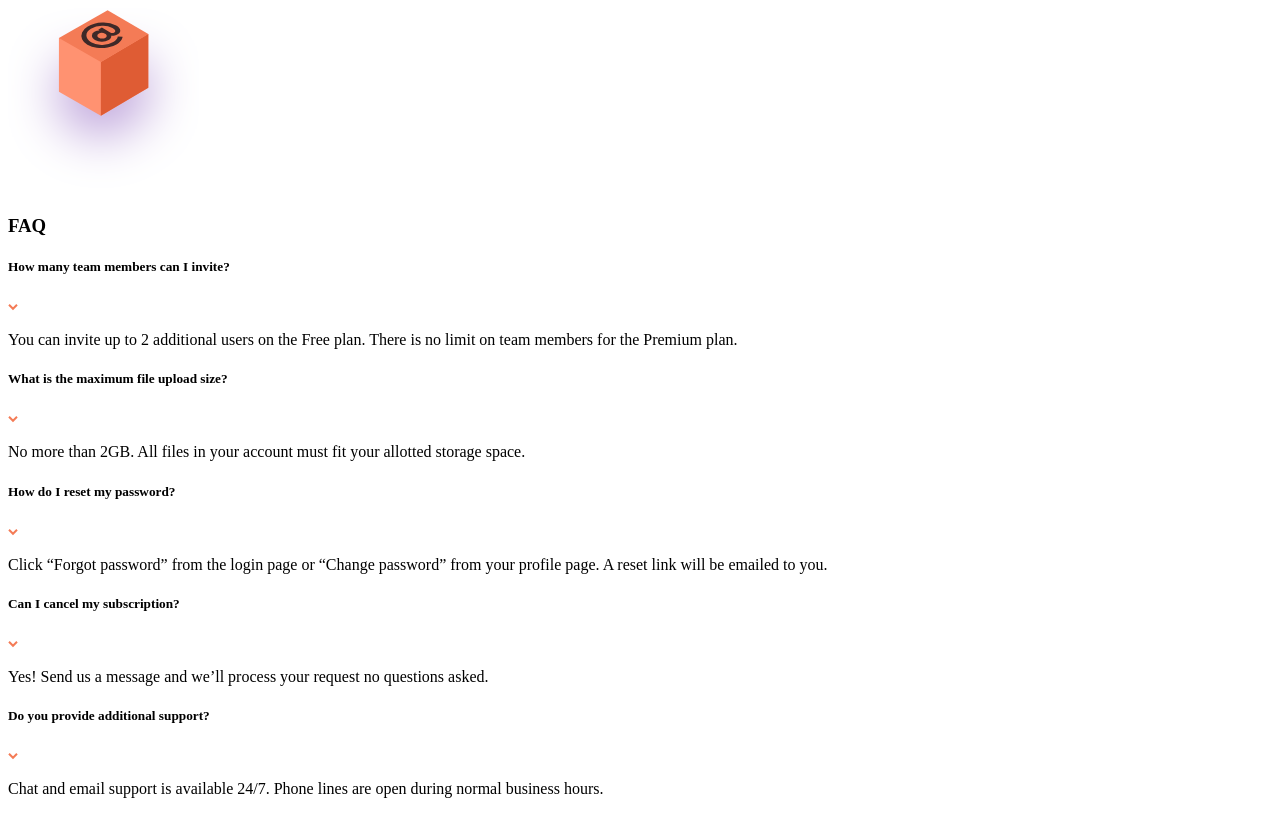
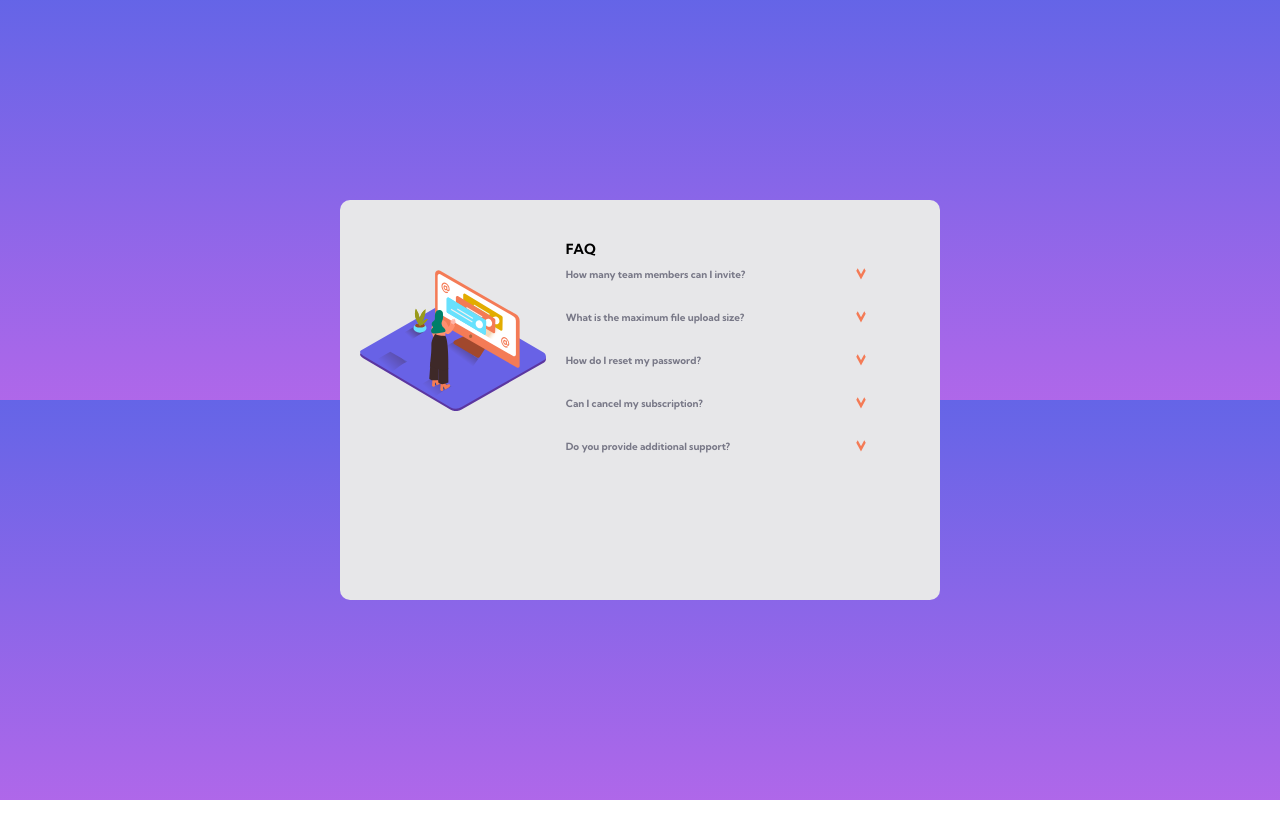
Before and after one commit to guliye91/FAQ-accordion-card, a plain HTML site: page index.html in a window 1280 px wide. Drawn offline with Linux system fonts and the light colour scheme.

Commit message:
updated css required

```diff
--- a/index.html
+++ b/index.html
@@ -4,14 +4,13 @@
   <meta charset="UTF-8">
   <meta name="viewport" content="width=device-width, initial-scale=1.0"> <!-- displays site properly based on user's device -->
   <link rel="icon" type="image/png" sizes="32x32" href="./images/favicon-32x32.png">
+  <link rel="stylesheet" href="style.css">
   <title>FAQ Accordion Card</title>
 </head>
 <body>
   <section class="main">
-    <div class="bg-image">
-      <div class="img-container">
-        <img src="./images/illustration-box-desktop.svg" alt="" srcset="">
-      </div>
+    <div class="img-container">
+      <img src="./images/illustration-woman-online-desktop.svg" alt="" srcset="">
     </div>
     <div class="questions">
         <h3 class="faq">FAQ</h3>
@@ -19,7 +18,7 @@
         <div class="question">
           <div class="question-icon">
             <h5 class="question-title">How many team members can I invite?</h5>
-            <img src="./images/icon-arrow-down.svg" alt="" srcset="">
+            <img src="./images/icon-arrow-down.svg" alt="" srcset="" class="icon">
           </div>
           <div class="question-answer">
             <p>You can invite up to 2 additional users on the Free plan. There is no limit on
@@ -30,7 +29,7 @@
          <div class="question">
           <div class="question-icon">
             <h5 class="question-title">What is the maximum file upload size?</h5>
-            <img src="./images/icon-arrow-down.svg" alt="" srcset="">
+            <img src="./images/icon-arrow-down.svg" alt="" srcset="" class="icon">
           </div>
           <div class="question-answer">
             <p>No more than 2GB. All files in your account must fit your allotted storage space.</p>
@@ -40,7 +39,7 @@
          <div class="question">
           <div class="question-icon">
             <h5 class="question-title">How do I reset my password?</h5>
-            <img src="./images/icon-arrow-down.svg" alt="" srcset="">
+            <img src="./images/icon-arrow-down.svg" alt="" srcset="" class="icon">
           </div>
           <div class="question-answer">
             <p>Click “Forgot password” from the login page or “Change password” from your profile page.
@@ -51,7 +50,7 @@
          <div class="question">
           <div class="question-icon">
             <h5 class="question-title">Can I cancel my subscription?</h5>
-            <img src="./images/icon-arrow-down.svg" alt="" srcset="">
+            <img src="./images/icon-arrow-down.svg" alt="" srcset="" class="icon">
           </div>
           <div class="question-answer">
             <p>Yes! Send us a message and we’ll process your request no questions asked.</p>
@@ -61,7 +60,7 @@
          <div class="question">
           <div class="question-icon">
             <h5 class="question-title">Do you provide additional support?</h5>
-            <img src="./images/icon-arrow-down.svg" alt="" srcset="">
+            <img src="./images/icon-arrow-down.svg" alt="" srcset="" class="icon">
           </div>
           <div class="question-answer">
             <p>Chat and email support is available 24/7. Phone lines are open during normal business hours.</p>
--- a/style.css
+++ b/style.css
@@ -0,0 +1,69 @@
+@import url('https://fonts.googleapis.com/css2?family=Kumbh+Sans:wght@400;700&display=swap');
+*, *::before, *::after{
+    margin: 0;
+    padding: 0;
+    box-sizing: border-box;
+}
+body{
+    font-family: 'Kumbh Sans', sans-serif;
+    font-size: 12px;
+    background: linear-gradient(to top, hsl(273, 75%, 66%), hsl(240, 73%, 65%));
+    display: flex;
+    justify-content: center;
+    transform: translateY(50%);
+
+}
+.main{
+    width: 600px;
+    margin: 0 auto;
+    background-color:  hsl(240, 5%, 91%);
+    display: flex;
+    justify-content: space-around;
+    height: 400px;
+    padding: 20px;
+    border-radius: 10px;
+}
+.img-container{
+    width: 200px;
+    height: 300px;
+    align-self: center;
+    padding: 20px 0;
+}
+.img-container img{
+    max-width: 100%;
+    overflow: hidden;
+    height: auto;
+}
+.questions{
+    width: 400px;
+    margin: 0 auto;
+    padding: 20px;
+}
+.question{
+    padding: 10px 0;
+}
+.question-icon{
+    display: flex;
+    width: 60%;
+    justify-content: space-between;
+}
+.icon{
+    transform: translateX(100px);
+}
+.question-title{
+    color: hsl(240, 6%, 50%);
+}
+.question-answer{
+    padding: 5px 0;
+    color: hsl(240, 6%, 50%);
+}
+.question-answer p{
+    height: 0;
+    overflow: hidden;
+}
+.show p{
+    height: auto;
+}
+.dark-grey{
+    color: hsl(237, 12%, 33%);
+}
```
